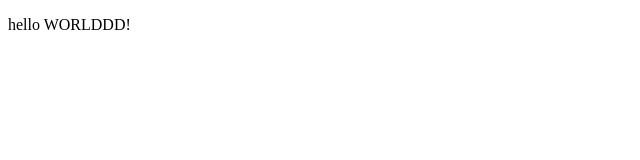
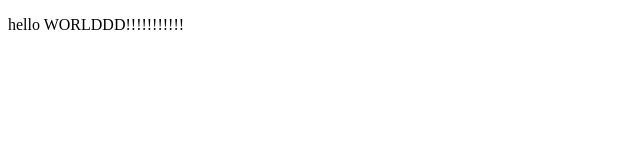
Before and after one commit to hadialepe/coolstuff, a plain HTML site: page index.html in a window 1280 px wide. Shown: the full height of the page, 0-640 px from the left. Drawn offline with Linux system fonts and the light colour scheme.

Commit message:
trying to work

```diff
--- a/index.html
+++ b/index.html
@@ -4,6 +4,6 @@
    <title>hadias homepg</title>
    </head>
    <body>
-    <p>hello WORLDDD!</p>
+    <p>hello WORLDDD!!!!!!!!!!!</p>
    </body>
 </html>
```
Also changed, not shown: passion_project.html (added), 1 other file.
